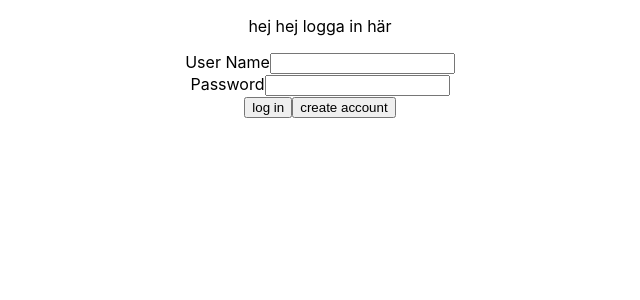
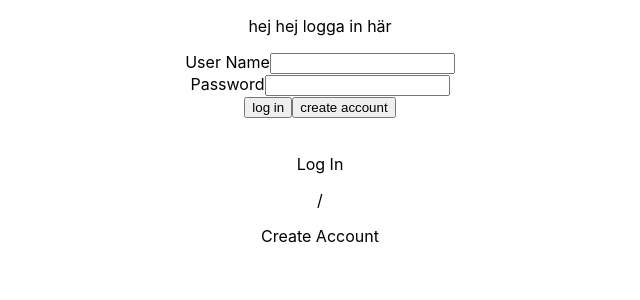
Before and after one commit to ezzequ/database-project, a React (Create React App) app: page /login in a window 1280 px wide. Shown: the top 300 px of the page, without its empty margins (320-960 px from the left). Built offline with nearby package versions, Linux system fonts and the light colour scheme.

Commit message:
first commit

```diff
--- a/src/components/App.jsx
+++ b/src/components/App.jsx
@@ -1,14 +1,16 @@
 import { BrowserRouter, Route, Routes } from "react-router-dom";
 import "../App.css";
 import Login from "./Login";
+import OfflineFeed from "./OfflineFeed";
 function App() {
   return (
     <div className="App">
       <BrowserRouter>
         <Routes>
-          <Route path="/login" element={<Login/>}></Route>
+          <Route path="/login" element={<Login />}></Route>
         </Routes>
       </BrowserRouter>
+      <OfflineFeed />
     </div>
   );
 }
--- /dev/null
+++ b/src/components/OfflineFeed.jsx
@@ -0,0 +1,15 @@
+export default function OfflineFeed() {
+  return (
+    <div>
+      <header>
+        <img src="" alt="" />
+
+        <div>
+          <p>Log In</p>
+          <p>/</p>
+          <p>Create Account</p>
+        </div>
+      </header>
+    </div>
+  );
+}
--- /dev/null
+++ b/src/components/OnlineFeed.jsx
@@ -0,0 +1,3 @@
+export default function OnlineFeed() {
+  return <div></div>;
+}
```
